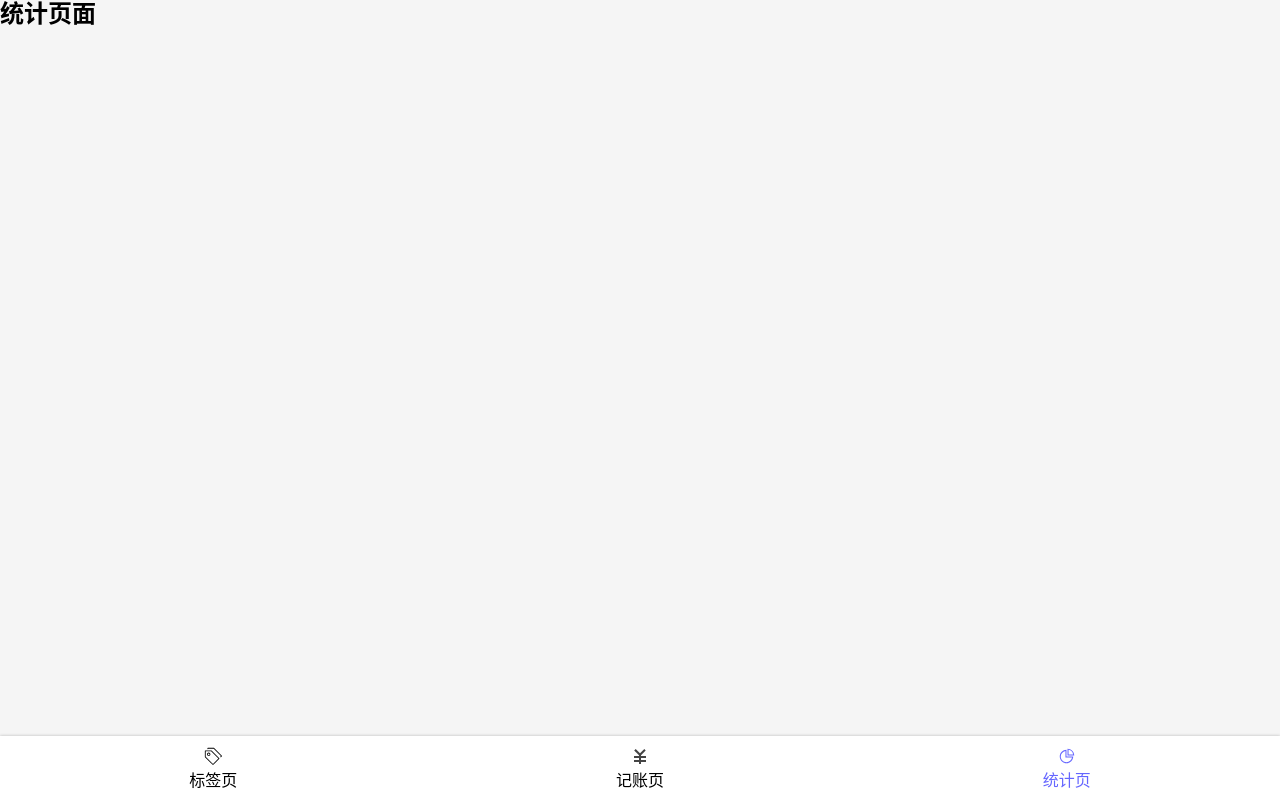
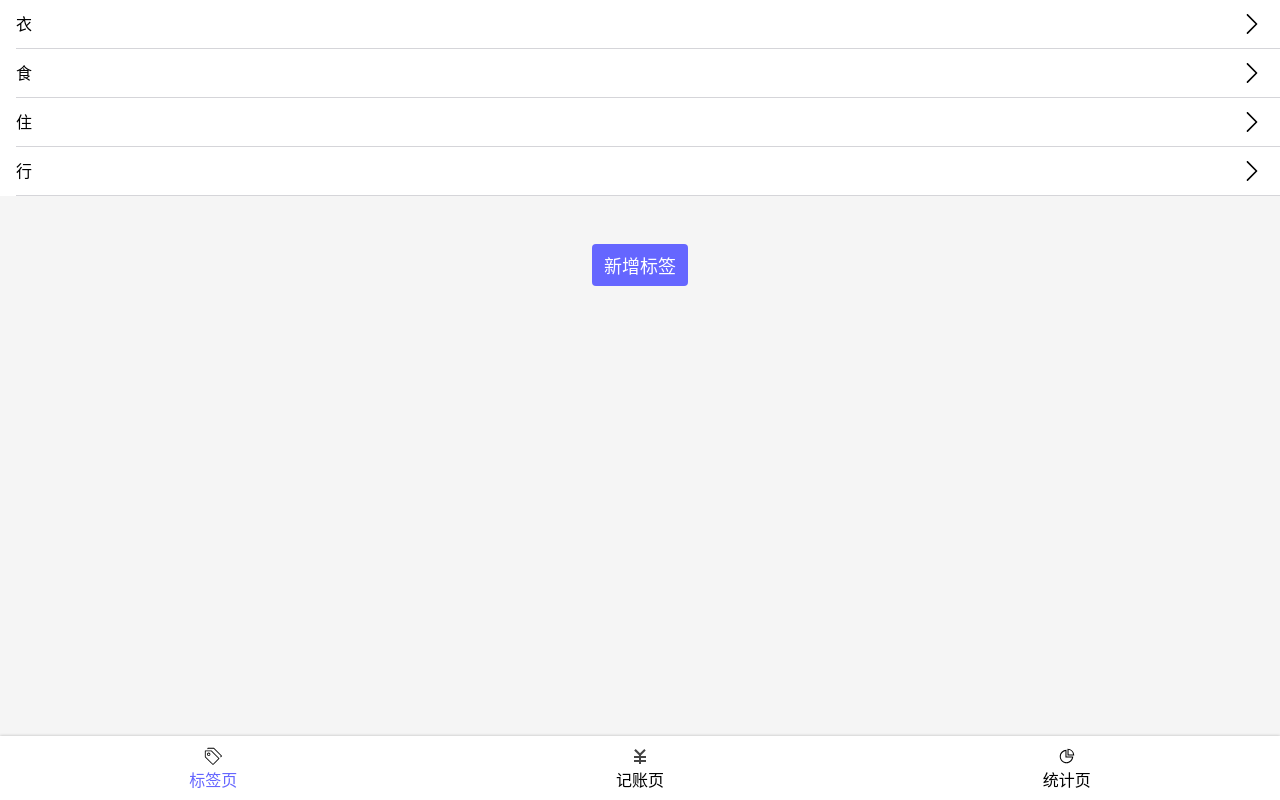
Before and after one commit to EvaLLLLL/morney-react, a React app: page /#/tags in a window 1280 px wide. Before the commit this address led to /#/statistics. Built offline with nearby package versions, Linux system fonts and the light colour scheme.

Commit message:
重构：将 tag:string 重构为 tag:{id:number, name:string}

```diff
--- a/src/Views/Money.tsx
+++ b/src/Views/Money.tsx
@@ -15,7 +15,7 @@
 
 const Money = () => {
 	const [selected, setSelected] = useState({
-		tags: [] as string[],
+		tagIds: [] as number[],
 		note: '',
 		category: '-' as Category,
 		amount: 0
@@ -24,8 +24,8 @@
 		setSelected({...selected, ...obj});
 	return (
 		<MyLayout>
-			<TagsSection value={selected.tags}
-			             onChange={tags => onChange({tags})}/>
+			<TagsSection value={selected.tagIds}
+			             onChange={tagIds => onChange({tagIds})}/>
 			<NoteSection value={selected.note}
 			             onChange={note => onChange({note})}/>
 			<CategorySection value={selected.category}
--- a/src/Views/Money/TagsSection.tsx
+++ b/src/Views/Money/TagsSection.tsx
@@ -3,28 +3,28 @@
 import {useTags} from '../../useTags';
 
 type Props = {
-	value: string[];
-	onChange: (value: string[]) => void;
+	value: number[];
+	onChange: (selected: number[]) => void;
 }
 
 const TagsSection: React.FC<Props> = (props) => {
 	const {tags, setTags} = useTags();
-	const selectedTags = props.value;
+	const selectedTagIds = props.value;
 	const onAddTag = () => {
 		const tagName = window.prompt('请输入新标签的名称');
 		if (tagName !== null) {
-			setTags([...tags, tagName]);
+			setTags([...tags, {id: Math.random(), name:tagName}]);
 		}
 	};
-	const onToggleTag = (tag: string) => {
-		if (selectedTags.indexOf(tag) >= 0) {
-			props.onChange(selectedTags.filter(t => t !== tag));
+	const onToggleTag = (tagId: number) => {
+		if (selectedTagIds.indexOf(tagId) >= 0) {
+			props.onChange(selectedTagIds.filter(t => t !== tagId));
 		} else {
-			props.onChange([...selectedTags, tag]);
+			props.onChange([...selectedTagIds, tagId]);
 		}
 	};
-	const getClass = (tag: string) => {
-		return selectedTags.indexOf(tag) >= 0 ? 'selected' : '';
+	const getClass = (tagId: number) => {
+		return selectedTagIds.indexOf(tagId) >= 0 ? 'selected' : '';
 	};
 	return (
 		<Wrapper>
@@ -32,12 +32,12 @@
 				{
 					tags.map(tag => {
 							return (
-								<li key={tag}
+								<li key={tag.id}
 								    onClick={() => {
-									    onToggleTag(tag);
+									    onToggleTag(tag.id);
 								    }}
-								    className={getClass(tag)}>
-									{tag}
+								    className={getClass(tag.id)}>
+									{tag.name}
 								</li>
 							);
 						}
--- a/src/Views/Tags.tsx
+++ b/src/Views/Tags.tsx
@@ -40,15 +40,15 @@
 `;
 
 const Tags = () => {
-	const {tags, setTags} = useTags();
+	const {tags} = useTags();
 	return (
 		<Layout>
 			<TagList>
 				{tags.map(
 					tag =>
-						<li key={tag}>
+						<li key={tag.id}>
 							<Link to={'/tags/'+ tag}>
-							<span className="oneLine">{tag}</span>
+							<span className="oneLine">{tag.name}</span>
 							<Icon name="right"/>
 							</Link>
 						</li>
--- a/src/useTags.tsx
+++ b/src/useTags.tsx
@@ -1,7 +1,12 @@
 import {useState} from 'react';
 
 const useTags = () => {
-	const [tags, setTags] = useState<string[]>(['衣', '食', '住', '行']);
+	const [tags, setTags] = useState<{id: number;name:string}[]>(
+		[{id:1, name:'衣'},
+		{id:2, name:'食'},
+		{id:3, name:'住'},
+		{id:4, name:'行'}]
+	);
 	return {tags, setTags};
 };
 
```
